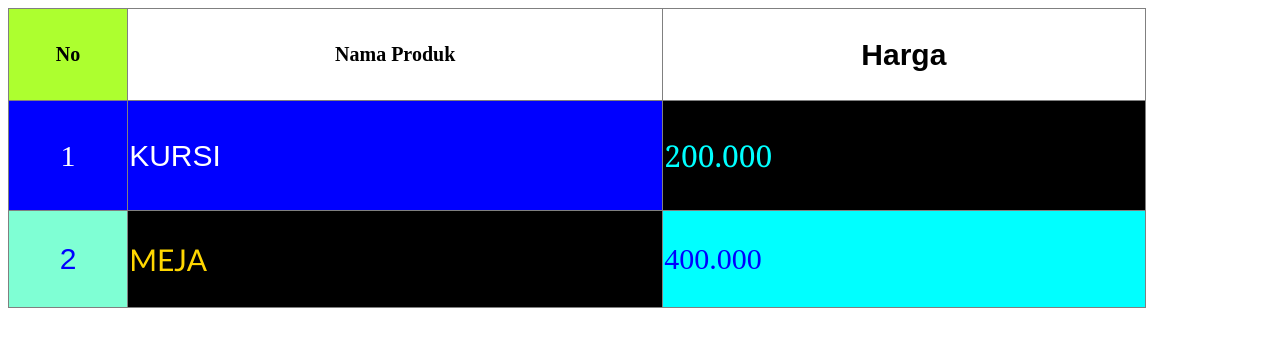
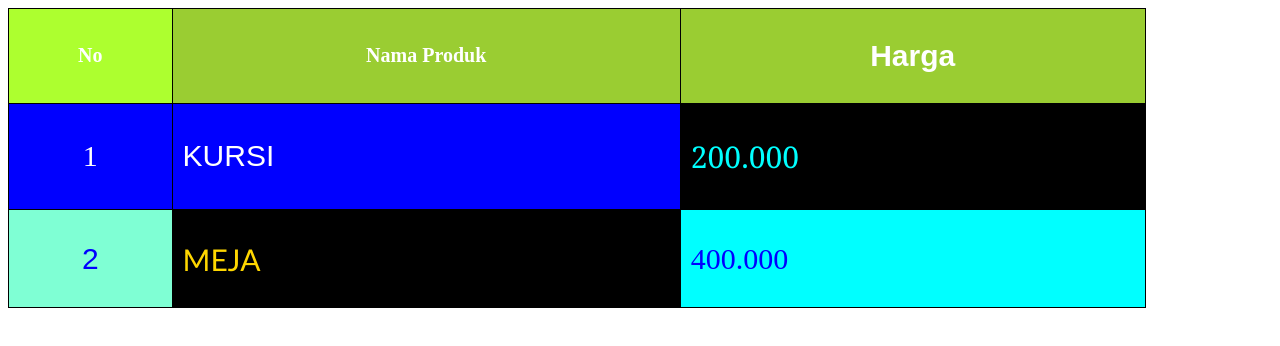
Before and after one commit to fadhilabi22/1124160100--latihan-6--table, a plain HTML site: page index.html in a window 1280 px wide. Drawn offline with Linux system fonts and the light colour scheme.

Commit message:
menggunakan style

```diff
--- a/index.html
+++ b/index.html
@@ -5,6 +5,31 @@
     <meta name="viewport" content="width=device-width, initial-scale=1.0">
     <title>table</title>
 </head>
+<style>
+    table{
+        border-collapse: collapse;
+        width: 100px;
+        border: 1px solid black;
+    }
+    th,td{
+        padding: 10px;
+        border: 1px solid  black;
+    }
+    th{
+        background-color: yellowgreen;
+        color: white;
+
+        font-weight: bold;
+        font-size: 18px;
+        text-align: center;
+    }
+    td:nth-child(1){
+        text-align: center;
+    }
+    td:nth-child(2){
+        text-transform: uppercase;
+    }
+</style>
 <body>
     <table border="1" style="width: 90%;height: 300px; border-collapse: collapse;" >
         <tr>
```
